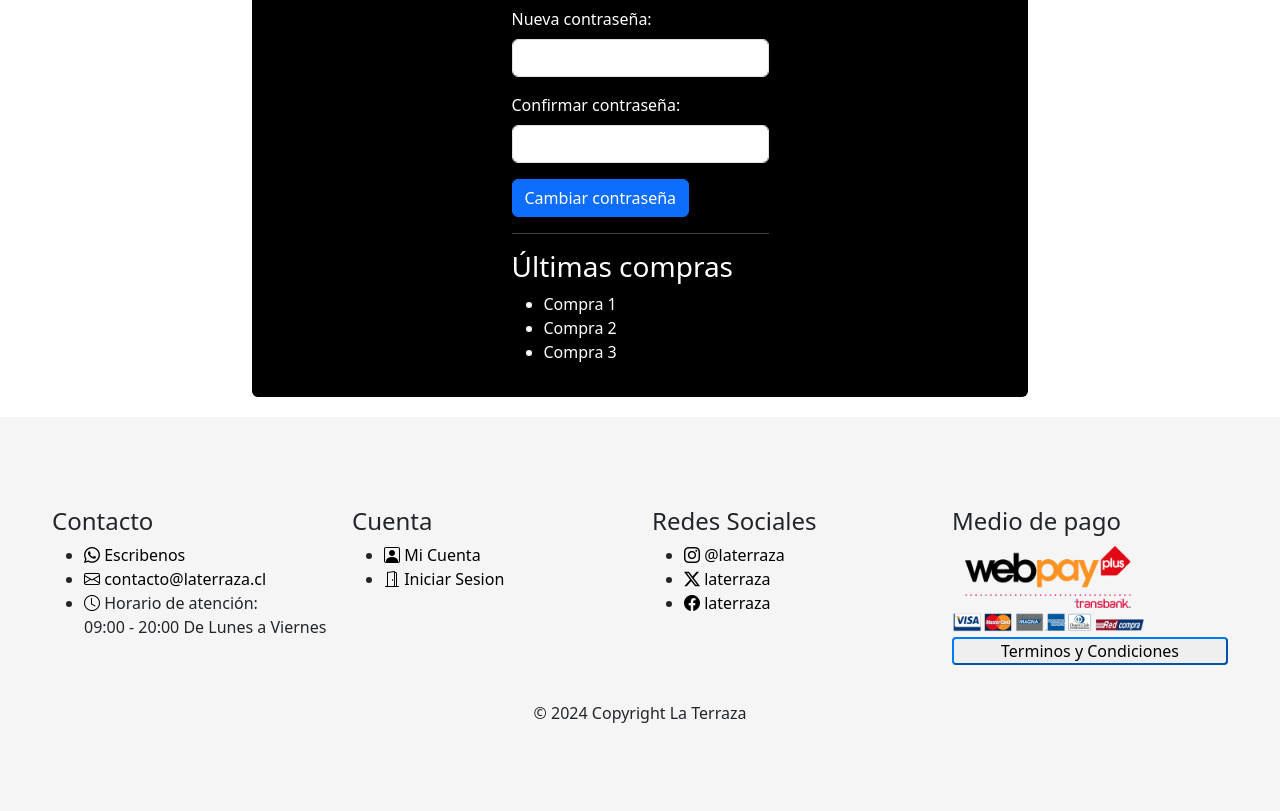
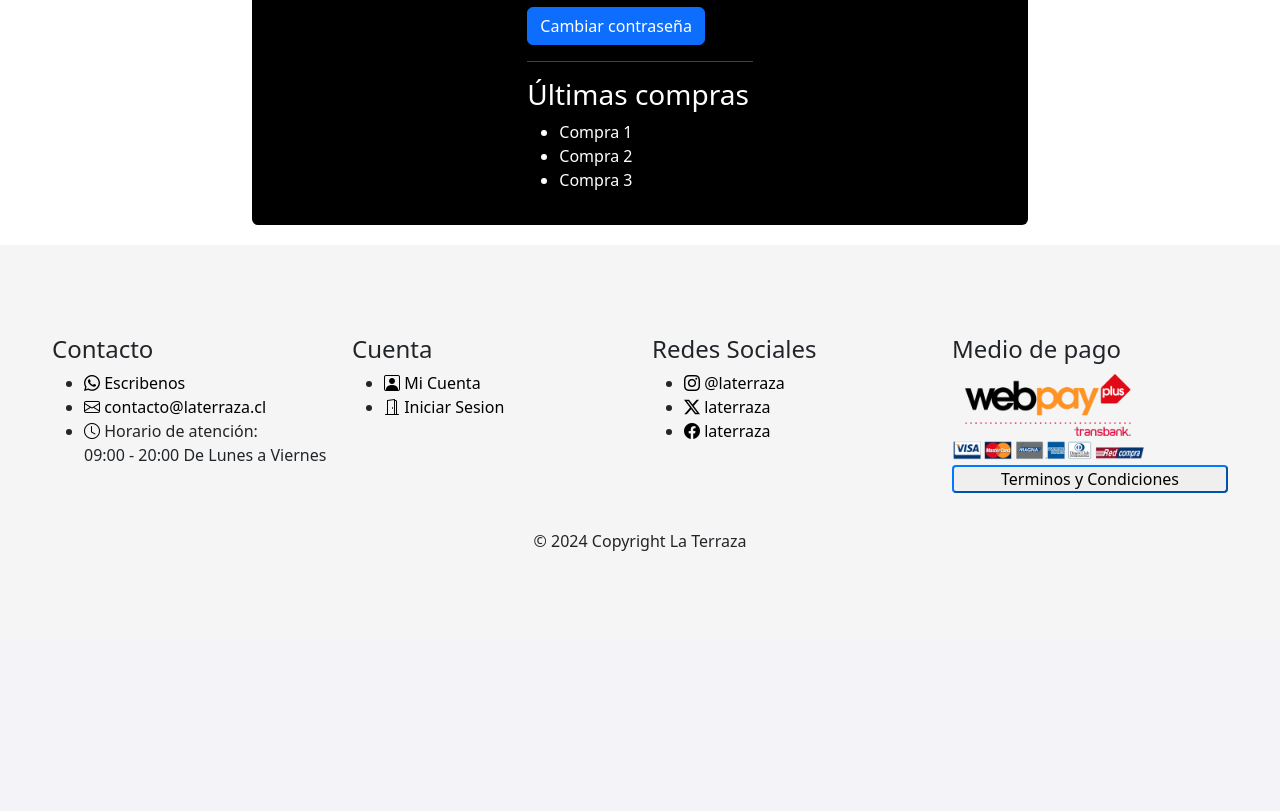
Before and after one commit to elmenah/django, a Django app: page /perfil/ in a window 1280 px wide. Shown: the part 327-1138 px from the top of the page. After the commit the page ends 878 px from the top, so only its background shows below. Run offline with Django 5.2, Linux system fonts and the light colour scheme.

Commit message:
Ahora si que si

```diff
--- a/django-practica2/tiendaweb/principal/templates/footer.html
+++ b/django-practica2/tiendaweb/principal/templates/footer.html
@@ -20,7 +20,11 @@
       <div class="col-md-3 col-sm-6"> <!-- Segunda columna -->
         <h4>Cuenta</h4>
         <ul>
+          {% if user.is_authenticated %}
           <li><a href="{% url 'perfil' %}"><i class="bi bi-person-square icon-negro"></i> Mi Cuenta</a></li>
+          {% else %}
+          <li><a href="{% url 'login' %}"><i class="bi bi-person-square icon-negro"></i> Mi Cuenta</a></li>
+          {% endif %}
           <li><a href="{% url 'login' %}"><i class="bi bi-door-open icon-negro"></i> Iniciar Sesion</a></li>
         </ul>
       </div>
--- a/django-practica2/tiendaweb/principal/templates/perfil.html
+++ b/django-practica2/tiendaweb/principal/templates/perfil.html
@@ -25,17 +25,10 @@
                         <h4>Nombre de usuario: {{ user.username }}</h4>
                         <h4>Correo electrónico: {{ user.email }}</h4>
                         <!-- Formulario para cambiar contraseña -->
-                        <!-- action="{% url 'cambiar_contrasena' %}" Agregar despues de POST -->
+
                         <form method="post" >
                             {% csrf_token %}
-                            <div class="mb-3">
-                                <label for="id_password1" class="form-label">Nueva contraseña:</label>
-                                <input type="password" class="form-control" id="id_password1" name="password1">
-                            </div>
-                            <div class="mb-3">
-                                <label for="id_password2" class="form-label">Confirmar contraseña:</label>
-                                <input type="password" class="form-control" id="id_password2" name="password2">
-                            </div>
+
                             <button type="submit" class="btn btn-primary">Cambiar contraseña</button>
                         </form>
                         <!-- Últimas compras -->
```
Also changed, not shown: django-practica2/tiendaweb/db.sqlite3.
